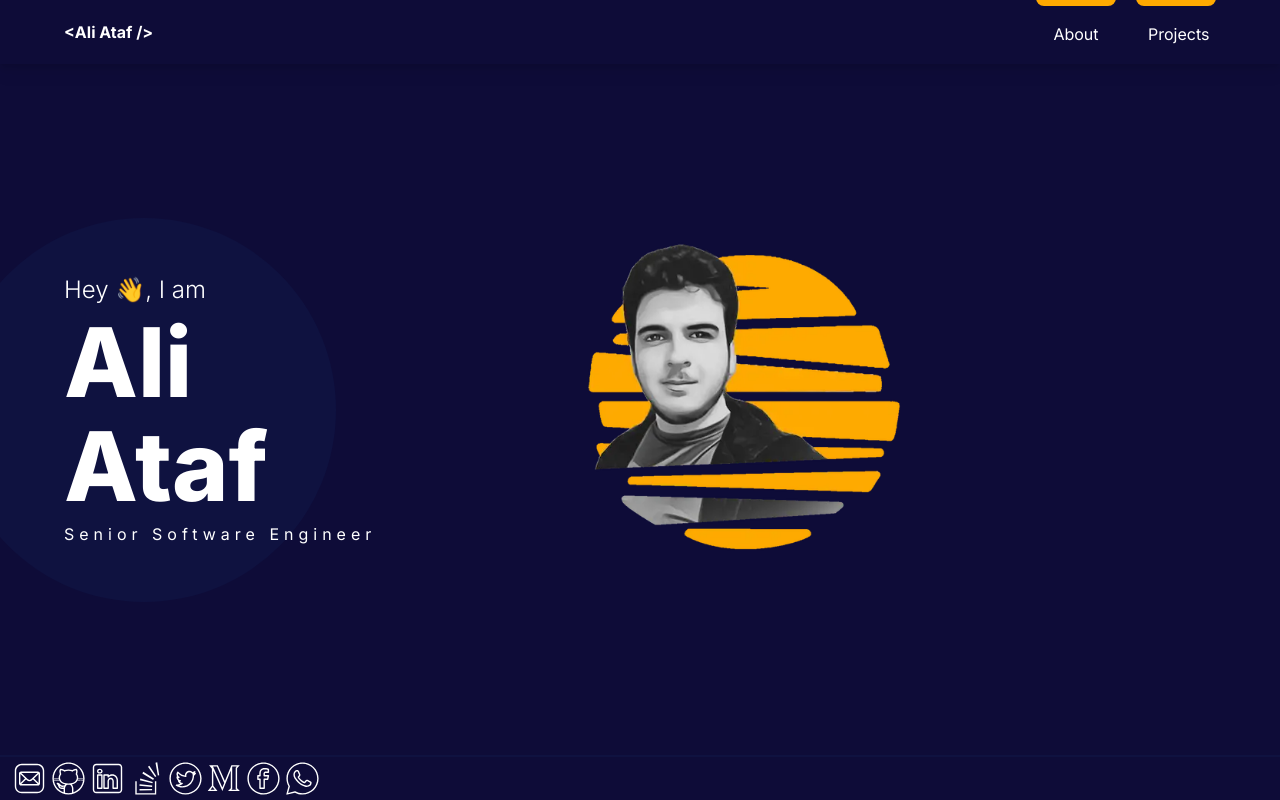
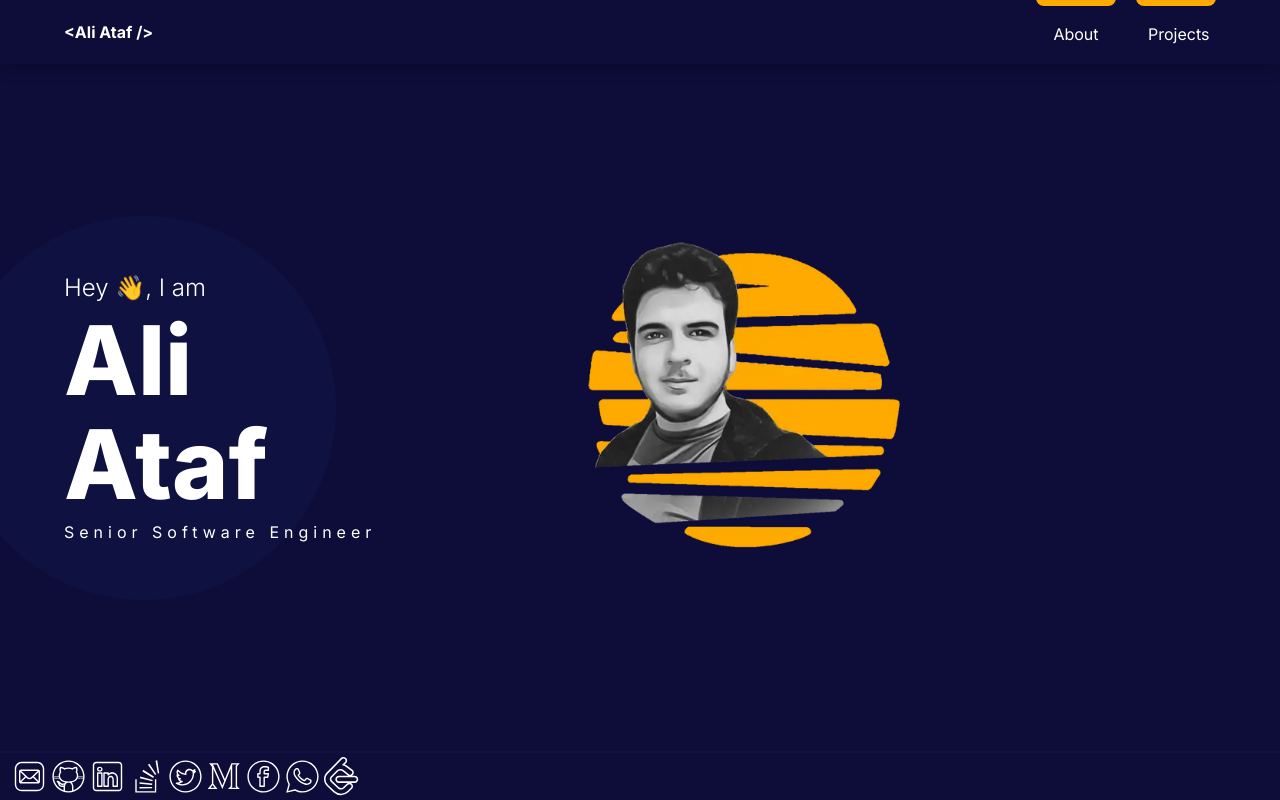
Before and after one commit to aliataf/website, a Next.js app: page / in a window 1280 px wide. Built offline with nearby package versions, Linux system fonts and the light colour scheme.

Commit message:
feat: add leetcode link to footer

```diff
--- a/src/components/footer.tsx
+++ b/src/components/footer.tsx
@@ -7,6 +7,7 @@ import twitterIcon from '@/assets/icons/twitter.svg';
 import mediumIcon from '@/assets/icons/medium.svg';
 import facebookIcon from '@/assets/icons/facebook.svg';
 import whatsappIcon from '@/assets/icons/whatsapp.svg';
+import leetcodeIcon from '@/assets/icons/leetcode.svg';
 import Link from 'next/link';
 
 const footerItems = [
@@ -22,6 +23,7 @@ const footerItems = [
   { href: 'https://aliataf.medium.com', alt: 'Medium', src: mediumIcon },
   { href: 'https://www.facebook.com/aliataf8', alt: 'Facebook', src: facebookIcon },
   { href: 'https://wa.me/+971502357409', alt: 'Whatsapp', src: whatsappIcon },
+  { href: 'https://leetcode.com/u/aliataf', alt: 'Leetcode', src: leetcodeIcon },
 ];
 
 export function Footer() {
```
Also changed, not shown: src/assets/icons/leetcode.svg (added).
